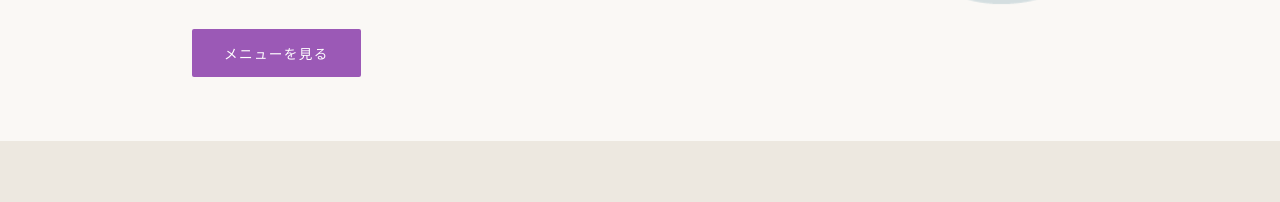
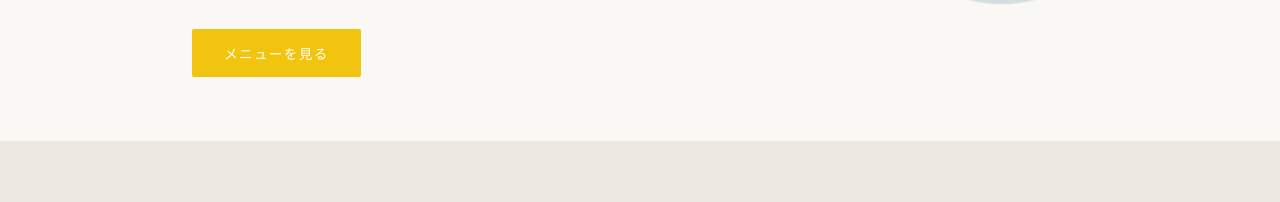
Before and after one commit to hidetaka0605/Git_test_001, a plain HTML site: page Git_test_001/index.html in a window 1280 px wide. Shown: the part 386-588 px from the top of the page. Drawn offline with nearby package versions, Linux system fonts and the light colour scheme; a web font is replaced by a local one.

Commit message:
fix: アクセントカラーを黄色系に変更

```diff
--- a/Git_test_001/style.css
+++ b/Git_test_001/style.css
@@ -3,7 +3,7 @@
   --bg: #faf8f5;
   --text: #2c2420;
   --muted: #7a6e68;
-  --accent: #9b59b6;
+  --accent: #f1c40f;
   --light: #ede8e0;
   --white: #ffffff;
   --font-display: 'Playfair Display', Georgia, serif;
```
